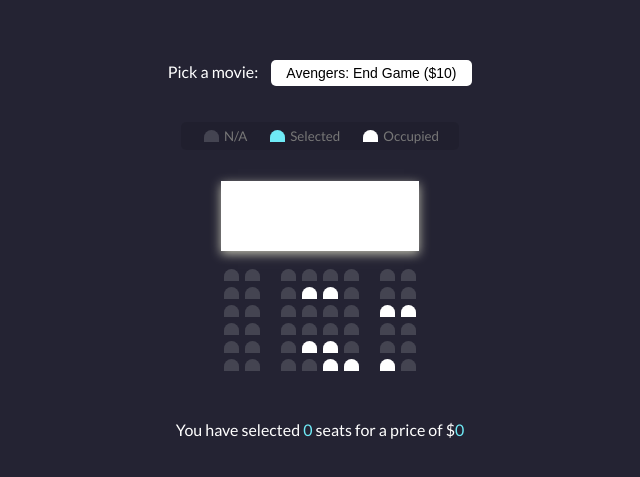
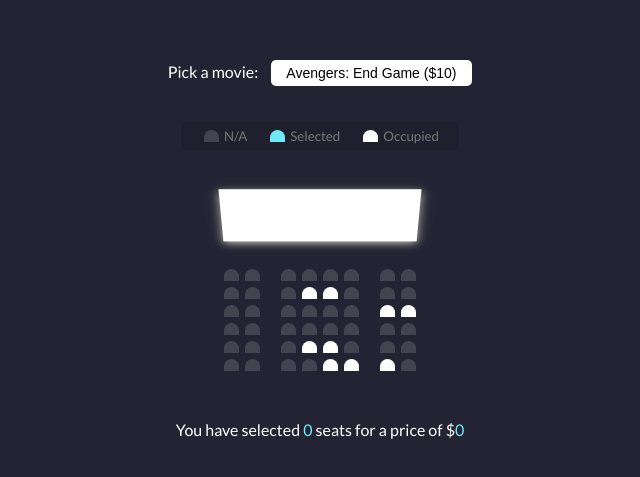
Before and after one commit to Jonathan-Tong1/Movie-Seat-Booking, a plain HTML site: page index.html in a window 1280 px wide. Shown: the part 153-630 px from the top of the page, without its empty margins (320-960 px from the left). Drawn offline with Linux system fonts and the light colour scheme.

Commit message:
Updated screen slant

```diff
--- a/style.css
+++ b/style.css
@@ -90,7 +90,7 @@ body {
     height: 70px;
     width: 100%;
     margin: 15px 0;
-    trasnform: rotateX(-45deg);
+    transform: rotateX(-45deg);
     box-shadow: 0 3px 10px rgba(255, 255, 225, 0.7);
 }
 
```
